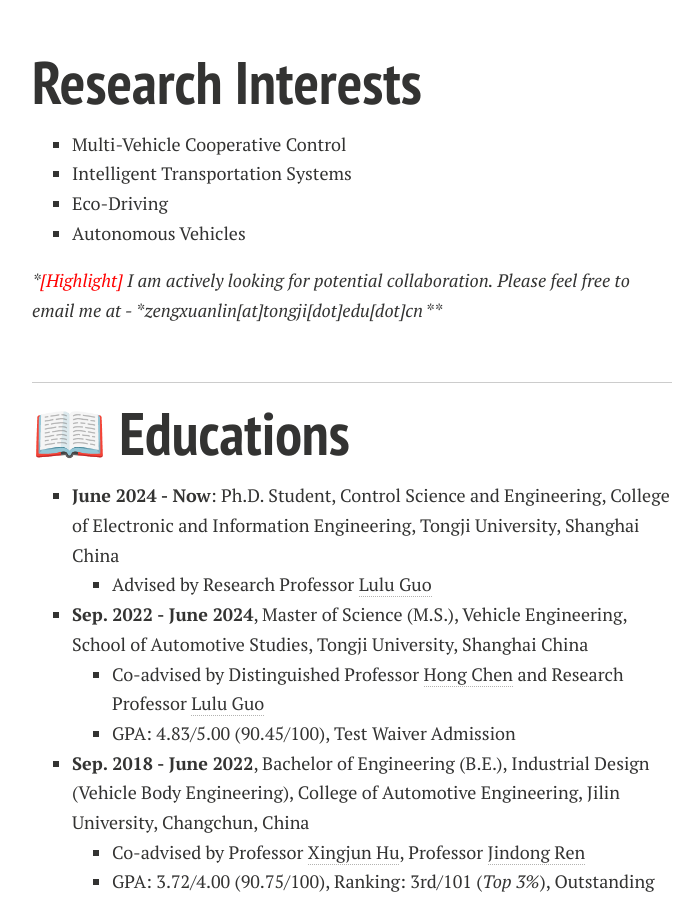
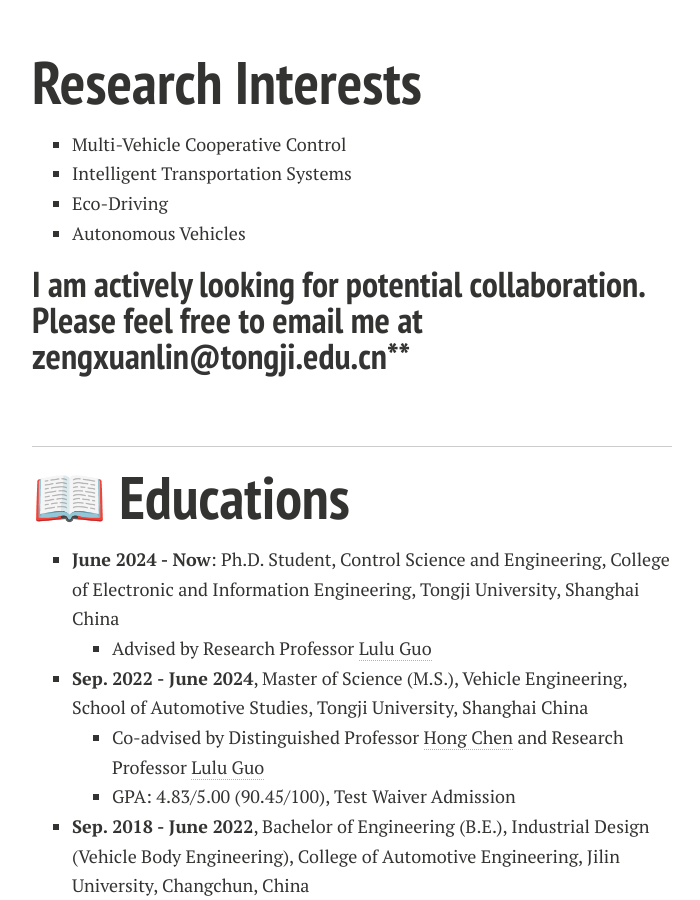
Before and after one commit to XuanlinZeng/xuanlinzeng.github.io, a Jekyll site: the page built from index.md, in a window 1280 px wide and 900 px high, scrolled down 470 px. Shown: the whole window, without its empty margins (288-988 px from the left). Built offline with Jekyll 4.4.1, drawn with Linux system fonts in a browser that asks for light colours; nearby versions of some CDN libraries; comment, search, counter and statistics services are not loaded; a style sheet for code colours, icons or effects is not loaded; our own code applies the rules of GitHub Pages for plain Markdown files.

Commit message:
Update index.md

```diff
--- a/index.md
+++ b/index.md
@@ -13,7 +13,8 @@ layout: page
 
 <span class='anchor' id='about-me'></span>
 
-<img src="https://xuanlinzeng.github.io/xuanlinzeng1.jpg" class="floatpic" width="360" height="480">
+<img src="https://xuanlinzeng.github.io/xuanlinzeng1.jpg" class="floatpic">
+
 
 I am currently a first-year Ph.D. Student from the Institute of Intelligent Vehicles and the [College of Electronic and Information Engineering]([College of Electronic and Information Engineering (tongji.edu.cn)](https://see-en.tongji.edu.cn/)), Tongji University, Shanghai, China. I am advised by Research Professor [Lulu Guo](https://scholar.google.com/citations?user=0sUbiwQAAAAJ). I received the B.E. degree in industrial design (vehicle body engineering) from the [College of Automotive Engineering](http://auto.jlu.edu.cn/EN/Home.htm), Jilin University, Changchun, China, in 2022. From 2022 to 2024, I was also a master's student in vehicle engineering with the [School of Automotive Studies](https://autoen.tongji.edu.cn/), Tongji University, Shanghai, China, advised by Distinguished Professor [Hong Chen](https://scholar.google.com/citations?user=n_eA148AAAAJ).
 
@@ -26,7 +27,7 @@ I am currently a first-year Ph.D. Student from the Institute of Intelligent Vehi
 - Eco-Driving
 - Autonomous Vehicles
 
-**<font color='red'>[Highlight]</font> I am actively looking for potential collaboration. Please feel free to email me at - *zengxuanlin[at]tongji[dot]edu[dot]cn* **
+## I am actively looking for potential collaboration. Please feel free to email me at [zengxuanlin@tongji.edu.cn](mailto:zengxuanlin@tongji.edu.cn)**
 
 <br>
 
@@ -58,9 +59,14 @@ I am currently a first-year Ph.D. Student from the Institute of Intelligent Vehi
 <br>
 
 # 📝 Publications
+
 Coming Soon~
 
+
 # 💡 Patents
+
+<div class='paper-box'><div class='paper-box-image'><div><div class="badge">CN Patent</div><img src='images/Scenario Complexity Model.png' alt="sym" width="100%"></div></div>
+<div class='paper-box-text' markdown="1">
 
 **A Scenario Complexity Model Construction Method Based on Autonomous Driving**
 
@@ -74,8 +80,11 @@ Coming Soon~
   </div>
 
 
+
 <script type='text/javascript' id='clustrmaps' src='//cdn.clustrmaps.com/map_v2.js?cl=ffffff&w=300&t=tt&d=tJ73IQDVB239FBa_Yypr3lRZ4VlGu5e3f5jdpSs12-0&co=2d78ad&cmo=3acc3a&cmn=ff5353&ct=ffffff'></script>
+
 
 <script type="text/javascript" src="//rf.revolvermaps.com/0/0/8.js?i=56xm0krbvhp&amp;m=0&amp;c=ff0000&amp;cr1=ffffff&amp;f=arial&amp;l=33" async="async"></script>
 
+
 <a href="https://info.flagcounter.com/nGWD"><img src="https://s01.flagcounter.com/count2/nGWD/bg_FFFFFF/txt_000000/border_CCCCCC/columns_2/maxflags_20/viewers_0/labels_1/pageviews_1/flags_0/percent_0/" alt="Flag Counter" border="0"></a>
```
